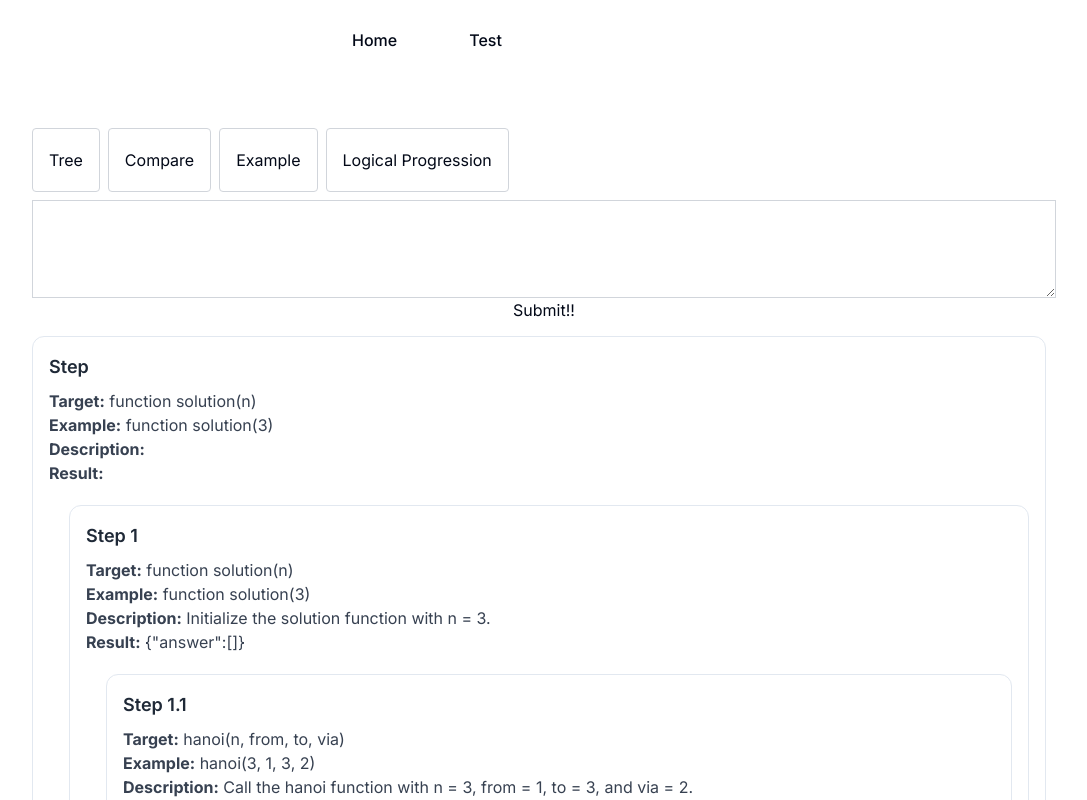
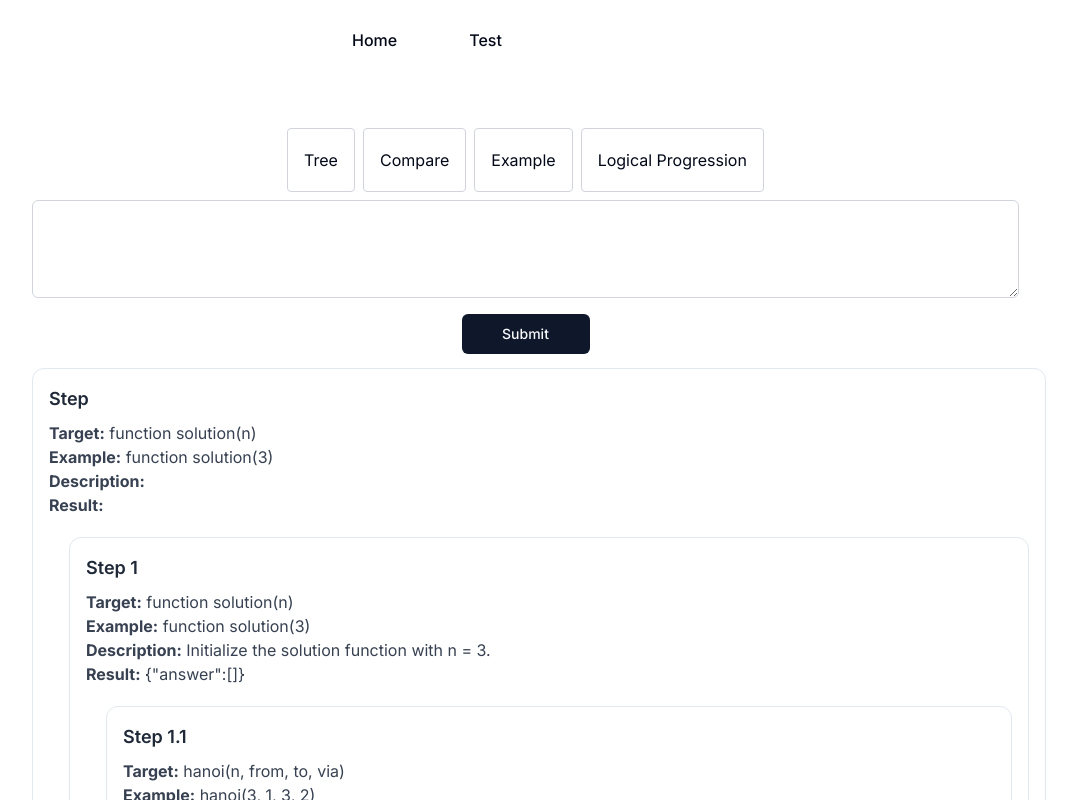
Before and after one commit to chiacn/text-to-diagram, a Next.js app: page / in a window 1280 px wide. Shown: the top 800 px of the page, without its empty margins (96-1183 px from the left). Built offline with nearby package versions, Linux system fonts and the light colour scheme.

Commit message:
style: shadcn ui - button, textarea 추가 / DiagramContainer style 가운데 정렬

```diff
--- a/package.json
+++ b/package.json
@@ -14,6 +14,7 @@
     "@langchain/groq": "^0.1.2",
     "@radix-ui/react-dialog": "^1.1.1",
     "@radix-ui/react-navigation-menu": "^1.2.0",
+    "@radix-ui/react-slot": "^1.1.0",
     "@radix-ui/react-toggle": "^1.1.0",
     "@radix-ui/react-toggle-group": "^1.1.0",
     "@tailwindcss/typography": "^0.5.15",
--- a/src/components/flow/DiagramContainer.tsx
+++ b/src/components/flow/DiagramContainer.tsx
@@ -3,6 +3,8 @@ import { useEffect, useLayoutEffect, useRef, useState } from "react";
 import DiagramItem from "./DiagramItem";
 import useLLM from "@/commonHooks/useLLM";
 import CommonToggleGroups from "../CommonTogleGroup";
+import { Textarea } from "../ui/textarea";
+import { Button } from "../ui/button";
 
 export default function DiagramContainer() {
   // LLM 테스트 ---------------------------------------------
@@ -450,20 +452,33 @@ export default function DiagramContainer() {
   return (
     // Note: <></>로 구성 시 DOM 요소를 생성하지 않아서 flow에 문제가 발생할 수 있음.
     <div>
-      <div className="flex flex-col">
+      <div
+        className="flex flex-col justify-center items-center w-[80vw]"
+        style={{ maxWidth: `${contentWidth}px` }}
+      >
         <CommonToggleGroups
           items={inquiryTypeList}
           selectedValue={inquiryType}
           setSelectedToggle={setInquiryType}
         />
-        <textarea
+        {/* <textarea
           name="postContent"
           rows={4}
           cols={40}
           onChange={(e) => setQuestion(e.target.value)}
           className="border border-gray-300 mt-2"
-        ></textarea>
-        <button onClick={submitPrompt}>Submit!!</button>
+        ></textarea> */}
+
+        <Textarea
+          name="postContent"
+          rows={4}
+          cols={40}
+          onChange={(e) => setQuestion(e.target.value)}
+          className={`border border-gray-300 mt-2`}
+        ></Textarea>
+        <Button onClick={submitPrompt} className="mt-4 w-32">
+          Submit
+        </Button>
       </div>
 
       {/* 상단 스크롤 ---------------------------------------------------- */}
--- /dev/null
+++ b/src/components/ui/button.tsx
@@ -0,0 +1,56 @@
+import * as React from "react"
+import { Slot } from "@radix-ui/react-slot"
+import { cva, type VariantProps } from "class-variance-authority"
+
+import { cn } from "@/lib/utils"
+
+const buttonVariants = cva(
+  "inline-flex items-center justify-center gap-2 whitespace-nowrap rounded-md text-sm font-medium ring-offset-background transition-colors focus-visible:outline-none focus-visible:ring-2 focus-visible:ring-ring focus-visible:ring-offset-2 disabled:pointer-events-none disabled:opacity-50 [&_svg]:pointer-events-none [&_svg]:size-4 [&_svg]:shrink-0",
+  {
+    variants: {
+      variant: {
+        default: "bg-primary text-primary-foreground hover:bg-primary/90",
+        destructive:
+          "bg-destructive text-destructive-foreground hover:bg-destructive/90",
+        outline:
+          "border border-input bg-background hover:bg-accent hover:text-accent-foreground",
+        secondary:
+          "bg-secondary text-secondary-foreground hover:bg-secondary/80",
+        ghost: "hover:bg-accent hover:text-accent-foreground",
+        link: "text-primary underline-offset-4 hover:underline",
+      },
+      size: {
+        default: "h-10 px-4 py-2",
+        sm: "h-9 rounded-md px-3",
+        lg: "h-11 rounded-md px-8",
+        icon: "h-10 w-10",
+      },
+    },
+    defaultVariants: {
+      variant: "default",
+      size: "default",
+    },
+  }
+)
+
+export interface ButtonProps
+  extends React.ButtonHTMLAttributes<HTMLButtonElement>,
+    VariantProps<typeof buttonVariants> {
+  asChild?: boolean
+}
+
+const Button = React.forwardRef<HTMLButtonElement, ButtonProps>(
+  ({ className, variant, size, asChild = false, ...props }, ref) => {
+    const Comp = asChild ? Slot : "button"
+    return (
+      <Comp
+        className={cn(buttonVariants({ variant, size, className }))}
+        ref={ref}
+        {...props}
+      />
+    )
+  }
+)
+Button.displayName = "Button"
+
+export { Button, buttonVariants }
--- /dev/null
+++ b/src/components/ui/textarea.tsx
@@ -0,0 +1,24 @@
+import * as React from "react"
+
+import { cn } from "@/lib/utils"
+
+export interface TextareaProps
+  extends React.TextareaHTMLAttributes<HTMLTextAreaElement> {}
+
+const Textarea = React.forwardRef<HTMLTextAreaElement, TextareaProps>(
+  ({ className, ...props }, ref) => {
+    return (
+      <textarea
+        className={cn(
+          "flex min-h-[80px] w-full rounded-md border border-input bg-background px-3 py-2 text-sm ring-offset-background placeholder:text-muted-foreground focus-visible:outline-none focus-visible:ring-2 focus-visible:ring-ring focus-visible:ring-offset-2 disabled:cursor-not-allowed disabled:opacity-50",
+          className
+        )}
+        ref={ref}
+        {...props}
+      />
+    )
+  }
+)
+Textarea.displayName = "Textarea"
+
+export { Textarea }
```
Also changed, not shown: 1 other file (tests, documents, lock files or other folders).
